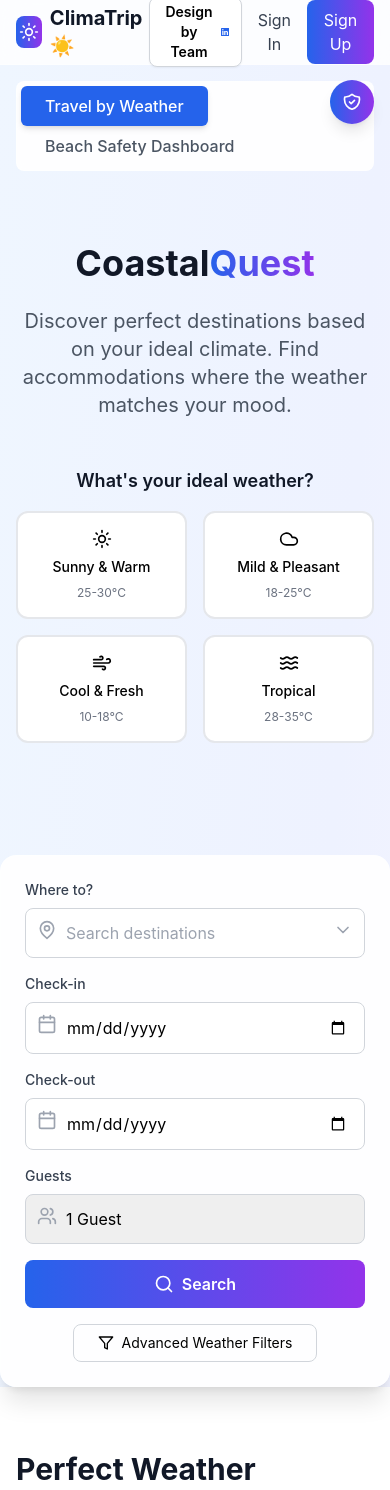
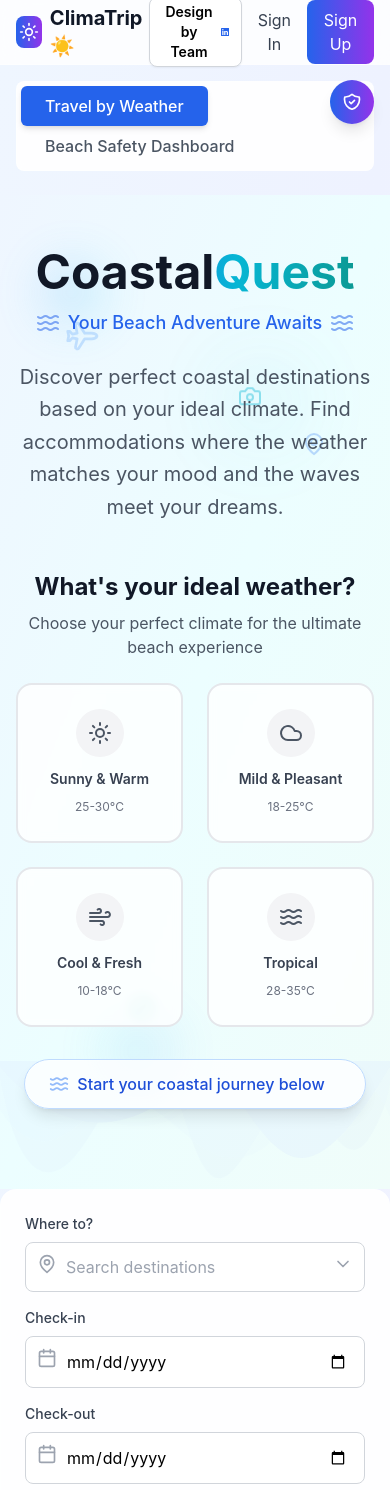
Before and after one commit to Ayyayush/ClimaTrip, a React (Vite) app: page / in a window 390 px wide. Shown: the top 1490 px of the page. Built offline with nearby package versions, Linux system fonts and the light colour scheme.

Commit message:
NewTheme

```diff
--- a/src/components/hero.jsx
+++ b/src/components/hero.jsx
@@ -1,50 +1,199 @@
-import { Sun, Cloud, Wind, Waves } from 'lucide-react';
+import { Sun, Cloud, Wind, Waves, Plane, MapPin, Camera, Compass } from 'lucide-react';
 
 function Hero({ preferredWeather, setPreferredWeather }) {
   const weatherPreferences = [
-    { id: 'sunny', label: 'Sunny & Warm', icon: <Sun className="h-5 w-5" />, temp: '25-30°C' },
-    { id: 'mild', label: 'Mild & Pleasant', icon: <Cloud className="h-5 w-5" />, temp: '18-25°C' },
-    { id: 'cool', label: 'Cool & Fresh', icon: <Wind className="h-5 w-5" />, temp: '10-18°C' },
-    { id: 'tropical', label: 'Tropical', icon: <Waves className="h-5 w-5" />, temp: '28-35°C' }
+    { id: 'sunny', label: 'Sunny & Warm', icon: <Sun className="h-6 w-6" />, temp: '25-30°C', color: 'from-yellow-400 to-orange-500' },
+    { id: 'mild', label: 'Mild & Pleasant', icon: <Cloud className="h-6 w-6" />, temp: '18-25°C', color: 'from-blue-400 to-cyan-500' },
+    { id: 'cool', label: 'Cool & Fresh', icon: <Wind className="h-6 w-6" />, temp: '10-18°C', color: 'from-teal-400 to-blue-500' },
+    { id: 'tropical', label: 'Tropical', icon: <Waves className="h-6 w-6" />, temp: '28-35°C', color: 'from-emerald-400 to-teal-500' }
   ];
 
   return (
-    <section className="relative pt-12 pb-20">
-      <div className="max-w-7xl mx-auto px-4 sm:px-6 lg:px-8">
+    <section className="relative pt-12 pb-20 overflow-hidden">
+      {/* Animated Background */}
+      <div className="absolute inset-0 bg-gradient-to-br from-blue-50 via-cyan-50 to-teal-50">
+        {/* Floating Elements */}
+        <div className="absolute top-20 left-10 animate-bounce delay-1000">
+          <div className="w-16 h-16 bg-gradient-to-r from-blue-400 to-cyan-400 rounded-full opacity-20 blur-xl"></div>
+        </div>
+        <div className="absolute top-40 right-20 animate-pulse delay-2000">
+          <div className="w-24 h-24 bg-gradient-to-r from-teal-400 to-blue-400 rounded-full opacity-15 blur-2xl"></div>
+        </div>
+        <div className="absolute bottom-20 left-1/4 animate-bounce delay-3000">
+          <div className="w-20 h-20 bg-gradient-to-r from-cyan-400 to-blue-500 rounded-full opacity-10 blur-xl"></div>
+        </div>
+
+        {/* Wave Pattern */}
+        <div className="absolute bottom-0 left-0 right-0">
+          <svg className="w-full h-32 text-blue-100 opacity-30" viewBox="0 0 1200 120" preserveAspectRatio="none">
+            <path d="M0,0V46.29c47.79,22.2,103.59,32.17,158,28,70.36-5.37,136.33-33.31,206.8-37.5C438.64,32.43,512.34,53.67,583,72.05c69.27,18,138.3,24.88,209.4,13.08,36.15-6,69.85-17.84,104.45-29.34C989.49,25,1113-14.29,1200,52.47V0Z" opacity=".25" fill="currentColor"></path>
+            <path d="M0,0V15.81C13,36.92,27.64,56.86,47.69,72.05,99.41,111.27,165,111,224.58,91.58c31.15-10.15,60.09-26.07,89.67-39.8,40.92-19,84.73-46,130.83-49.67,36.26-2.85,70.9,9.42,98.6,31.56,31.77,25.39,62.32,62,103.63,73,40.44,10.79,81.35-6.69,119.13-24.28s75.16-39,116.92-43.05c59.73-5.85,113.28,22.88,168.9,38.84,30.2,8.66,59,6.17,87.09-7.5,22.43-10.89,48-26.93,60.65-49.24V0Z" opacity=".5" fill="currentColor"></path>
+            <path d="M0,0V5.63C149.93,59,314.09,71.32,475.83,42.57c43-7.64,84.23-20.12,127.61-26.46,59-8.63,112.48,12.24,165.56,35.4C827.93,77.22,886,95.24,951.2,90c86.53-7,172.46-45.71,248.8-84.81V0Z" fill="currentColor"></path>
+          </svg>
+        </div>
+      </div>
+
+      {/* Floating Travel Icons */}
+      <div className="absolute inset-0 pointer-events-none">
+        <div className="absolute top-32 left-16 animate-float">
+          <Plane className="h-8 w-8 text-blue-400 opacity-30 transform rotate-45" />
+        </div>
+        <div className="absolute top-48 right-32 animate-float-delayed">
+          <Camera className="h-6 w-6 text-cyan-500 opacity-40" />
+        </div>
+        <div className="absolute bottom-40 left-32 animate-float-slow">
+          <Compass className="h-7 w-7 text-teal-500 opacity-35" />
+        </div>
+        <div className="absolute top-60 right-16 animate-float">
+          <MapPin className="h-6 w-6 text-blue-500 opacity-30" />
+        </div>
+      </div>
+
+      <div className="relative max-w-7xl mx-auto px-4 sm:px-6 lg:px-8">
         <div className="text-center mb-12">
-          <h1 className="text-4xl md:text-6xl font-bold text-gray-900 mb-6">
-            Coastal
-            <span className="text-transparent bg-clip-text bg-gradient-to-r from-blue-600 to-purple-600">Quest</span>
-          </h1>
-          <p className="text-xl text-gray-600 max-w-3xl mx-auto">
-            Discover perfect destinations based on your ideal climate. Find accommodations where the weather matches your mood.
+          {/* Enhanced Title with Animation */}
+          <div className="mb-6">
+            <h1 className="text-5xl md:text-7xl font-bold text-gray-900 mb-2 animate-fade-in-up">
+              Coastal
+              <span className="text-transparent bg-clip-text bg-gradient-to-r from-blue-600 via-cyan-500 to-teal-600 animate-gradient-x">
+                Quest
+              </span>
+            </h1>
+            <div className="flex items-center justify-center space-x-2 text-blue-600 animate-fade-in-up-delayed">
+              <Waves className="h-6 w-6 animate-pulse" />
+              <span className="text-lg font-medium">Your Beach Adventure Awaits</span>
+              <Waves className="h-6 w-6 animate-pulse" />
+            </div>
+          </div>
+
+          <p className="text-xl text-gray-600 max-w-3xl mx-auto leading-relaxed animate-fade-in-up-delayed-2">
+            Discover perfect coastal destinations based on your ideal climate. Find accommodations where the weather matches your mood and the waves meet your dreams.
           </p>
         </div>
 
-        {/* Weather Preference Selector */}
-        <div className="max-w-4xl mx-auto mb-8">
-          <h3 className="text-lg font-semibold text-gray-900 mb-4 text-center">What's your ideal weather?</h3>
-          <div className="grid grid-cols-2 md:grid-cols-4 gap-4">
-            {weatherPreferences.map((weather) => (
+        {/* Enhanced Weather Preference Selector */}
+        <div className="max-w-5xl mx-auto mb-8">
+          <div className="text-center mb-6">
+            <h3 className="text-2xl font-bold text-gray-900 mb-2">What's your ideal weather?</h3>
+            <p className="text-gray-600">Choose your perfect climate for the ultimate beach experience</p>
+          </div>
+
+          <div className="grid grid-cols-2 md:grid-cols-4 gap-6">
+            {weatherPreferences.map((weather, index) => (
               <button
                 key={weather.id}
                 onClick={() => setPreferredWeather(weather.id)}
-                className={`p-4 rounded-xl border-2 transition-all ${
+                className={`group relative p-6 rounded-2xl border-2 transition-all duration-300 transform hover:scale-105 hover:shadow-xl animate-fade-in-up ${
                   preferredWeather === weather.id
-                    ? 'border-blue-500 bg-blue-50 text-blue-700'
-                    : 'border-gray-200 bg-white hover:border-gray-300'
+                    ? 'border-blue-500 bg-gradient-to-br from-blue-50 to-cyan-50 shadow-lg scale-105'
+                    : 'border-gray-200 bg-white/80 backdrop-blur-sm hover:border-blue-300 hover:bg-white/90'
                 }`}
+                style={{ animationDelay: `${index * 150}ms` }}
               >
-                <div className="flex flex-col items-center space-y-2">
-                  {weather.icon}
-                  <span className="font-medium text-sm">{weather.label}</span>
-                  <span className="text-xs text-gray-500">{weather.temp}</span>
+                {/* Gradient Background for Selected */}
+                {preferredWeather === weather.id && (
+                  <div className={`absolute inset-0 bg-gradient-to-br ${weather.color} opacity-10 rounded-2xl`}></div>
+                )}
+
+                <div className="relative flex flex-col items-center space-y-3">
+                  <div className={`p-3 rounded-full transition-all duration-300 ${
+                    preferredWeather === weather.id
+                      ? `bg-gradient-to-r ${weather.color} text-white shadow-lg`
+                      : 'bg-gray-100 text-gray-600 group-hover:bg-blue-100 group-hover:text-blue-600'
+                  }`}>
+                    {weather.icon}
+                  </div>
+
+                  <div className="text-center">
+                    <span className={`font-semibold text-sm block mb-1 ${
+                      preferredWeather === weather.id ? 'text-blue-700' : 'text-gray-700'
+                    }`}>
+                      {weather.label}
+                    </span>
+                    <span className={`text-xs ${
+                      preferredWeather === weather.id ? 'text-blue-600' : 'text-gray-500'
+                    }`}>
+                      {weather.temp}
+                    </span>
+                  </div>
                 </div>
+
+                {/* Selection Indicator */}
+                {preferredWeather === weather.id && (
+                  <div className="absolute -top-2 -right-2 w-6 h-6 bg-blue-500 rounded-full flex items-center justify-center animate-bounce">
+                    <div className="w-2 h-2 bg-white rounded-full"></div>
+                  </div>
+                )}
               </button>
             ))}
           </div>
         </div>
+
+        {/* Call to Action */}
+        <div className="text-center animate-fade-in-up-delayed-3">
+          <div className="inline-flex items-center space-x-2 bg-white/80 backdrop-blur-sm px-6 py-3 rounded-full border border-blue-200 shadow-lg">
+            <Waves className="h-5 w-5 text-blue-500 animate-pulse" />
+            <span className="text-blue-700 font-medium">Start your coastal journey below</span>
+            <div className="w-2 h-2 bg-blue-500 rounded-full animate-ping"></div>
+          </div>
+        </div>
       </div>
+
+      {/* Custom CSS for animations */}
+      <style jsx>{`
+        @keyframes float {
+          0%, 100% { transform: translateY(0px); }
+          50% { transform: translateY(-20px); }
+        }
+        @keyframes float-delayed {
+          0%, 100% { transform: translateY(0px); }
+          50% { transform: translateY(-15px); }
+        }
+        @keyframes float-slow {
+          0%, 100% { transform: translateY(0px); }
+          50% { transform: translateY(-10px); }
+        }
+        @keyframes gradient-x {
+          0%, 100% { background-position: 0% 50%; }
+          50% { background-position: 100% 50%; }
+        }
+        @keyframes fade-in-up {
+          from {
+            opacity: 0;
+            transform: translateY(30px);
+          }
+          to {
+            opacity: 1;
+            transform: translateY(0);
+          }
+        }
+
+        .animate-float {
+          animation: float 6s ease-in-out infinite;
+        }
+        .animate-float-delayed {
+          animation: float-delayed 8s ease-in-out infinite;
+        }
+        .animate-float-slow {
+          animation: float-slow 10s ease-in-out infinite;
+        }
+        .animate-gradient-x {
+          background-size: 200% 200%;
+          animation: gradient-x 3s ease infinite;
+        }
+        .animate-fade-in-up {
+          animation: fade-in-up 0.8s ease-out;
+        }
+        .animate-fade-in-up-delayed {
+          animation: fade-in-up 0.8s ease-out 0.2s both;
+        }
+        .animate-fade-in-up-delayed-2 {
+          animation: fade-in-up 0.8s ease-out 0.4s both;
+        }
+        .animate-fade-in-up-delayed-3 {
+          animation: fade-in-up 0.8s ease-out 0.6s both;
+        }
+      `}</style>
     </section>
   );
 }
```
